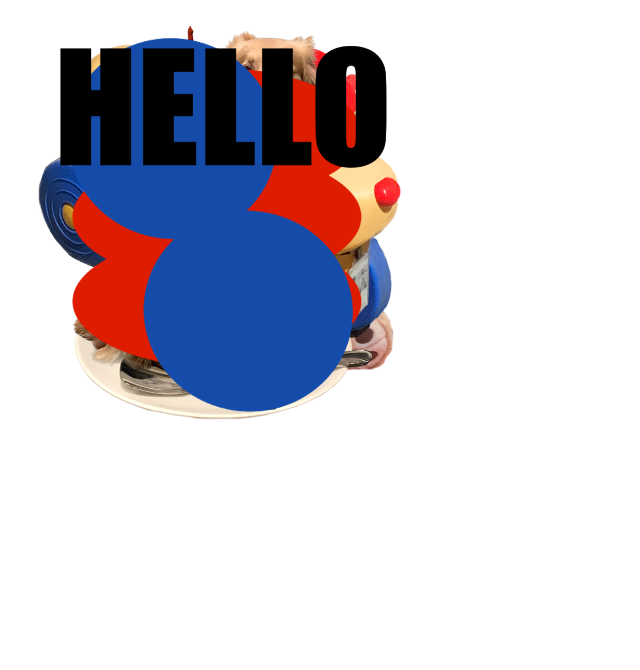
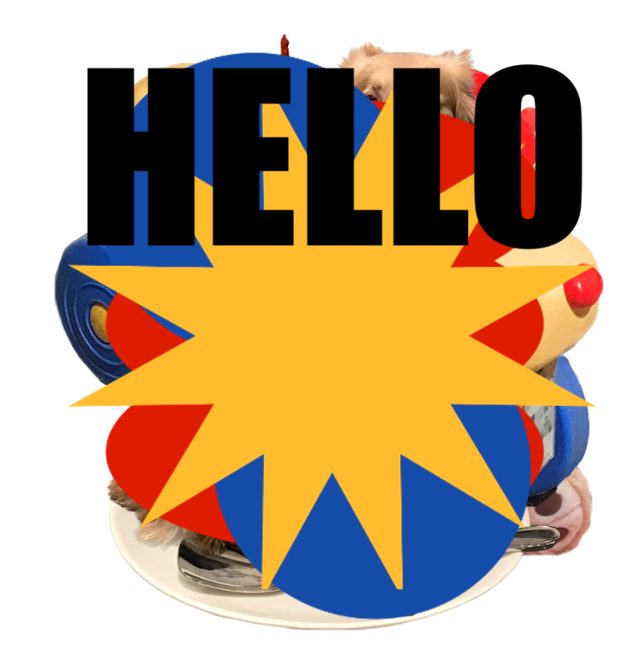
Before and after one commit to sum-37/research-project, a plain HTML site: page haha/index.html in a window 1280 px wide. Shown: the whole page, without its empty margins (10-650 px from the left). Drawn offline with nearby package versions, Linux system fonts and the light colour scheme.

Commit message:
Update index.html

```diff
--- a/haha/index.html
+++ b/haha/index.html
@@ -7,7 +7,7 @@
 <style>
   .img {
     position: absolute;
-    width: 33%;
+    width: 50%;
     height: auto;
     background-color: transparent;
   }
@@ -18,13 +18,14 @@
 
     <div id="bg-container" style="width: 100%; height: 100%;background-color: white;margin: 10px;">
 
-        <img class="img" src="images/image-1.PNG" height="30%" width="30%">
-        <img class="img" src="images/image-2.PNG" height="30%" width="30%">
-        <img class="img" src="images/image-3.PNG" height="30%" width="30%">
-        <img class="img" src="images/image-4.PNG" height="30%" width="30%">
-        <img class="img" src="images/shape-1.PNG" height="30%" width="30%">
-        <img class="img" src="images/shape-2.PNG" height="30%" width="30%">
-        <img class="img" src="images/txt-1.PNG" height="30%" width="30%">
+        <img class="img" src="images/image-1.PNG">
+        <img class="img" src="images/image-2.PNG">
+        <img class="img" src="images/image-3.PNG">
+        <img class="img" src="images/image-4.PNG">
+        <img class="img" src="images/shape-1.PNG">
+        <img class="img" src="images/shape-2.PNG">
+        <img class="img" src="images/shape-3.PNG">
+        <img class="img" src="images/txt-1.PNG">
 
     </div>
 
```
